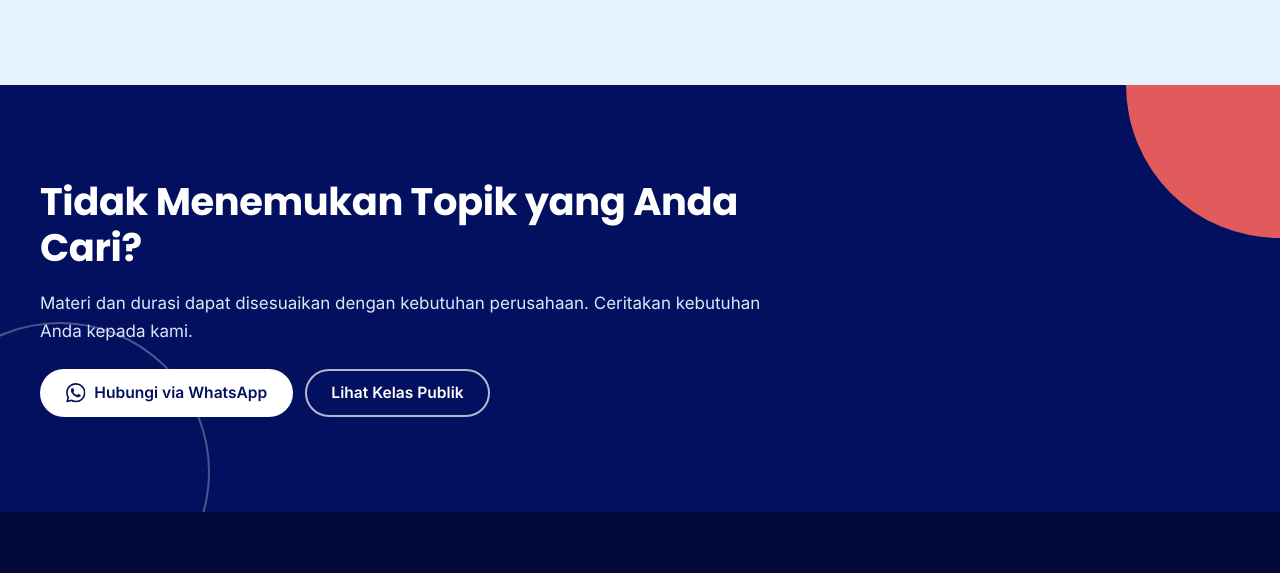
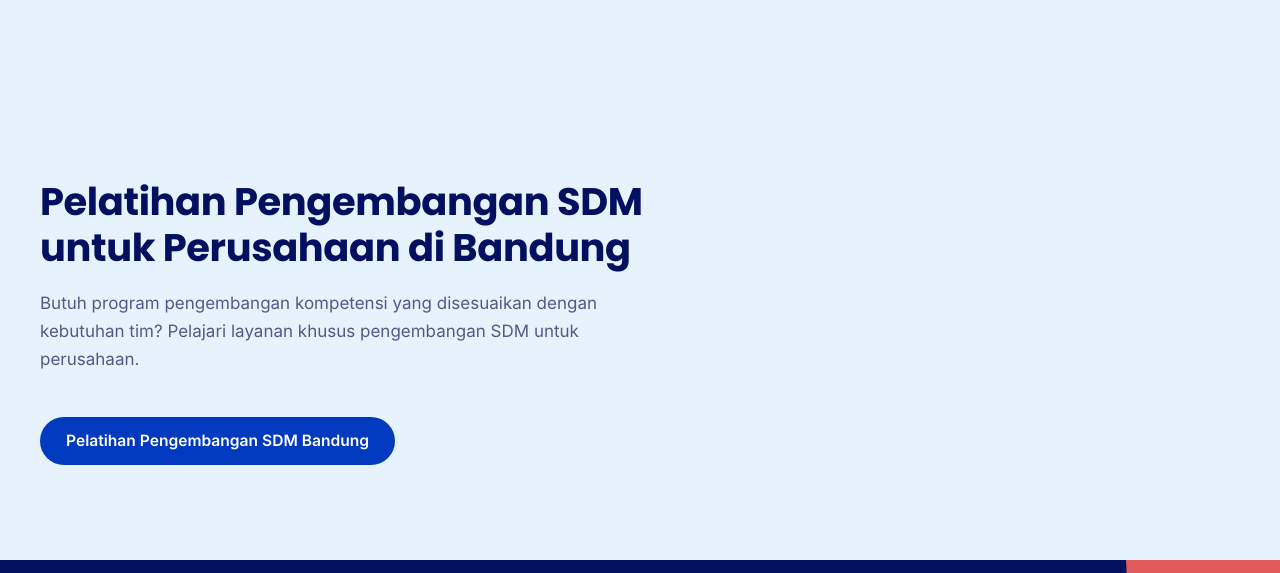
Before and after one commit to sinergiselaras/sinergi-selaras-academy, a plain HTML site: page ssa-website/public/training-programs/index.html in a window 1280 px wide. Shown: the part 5465-6038 px from the top of the page. Drawn offline with Linux system fonts and the light colour scheme.

Commit message:
Add internal link to Bandung HR development landing page

```diff
--- a/ssa-website/public/training-programs/index.html
+++ b/ssa-website/public/training-programs/index.html
@@ -201,6 +201,16 @@
       </div>
     </section>
 
+    <section class="section section--light" aria-labelledby="sdm-bandung-judul">
+      <div class="container">
+        <div class="section__head">
+          <h2 id="sdm-bandung-judul">Pelatihan Pengembangan SDM untuk Perusahaan di Bandung</h2>
+          <p class="section__lead">Butuh program pengembangan kompetensi yang disesuaikan dengan kebutuhan tim? Pelajari layanan khusus pengembangan SDM untuk perusahaan.</p>
+        </div>
+        <a class="btn btn--primary" href="/pelatihan-pengembangan-sdm-bandung/">Pelatihan Pengembangan SDM Bandung</a>
+      </div>
+    </section>
+
     <section class="section section--navy cta-band" aria-labelledby="cta-judul">
       <div class="container">
         <h2 id="cta-judul">Tidak Menemukan Topik yang Anda Cari?</h2>
```
